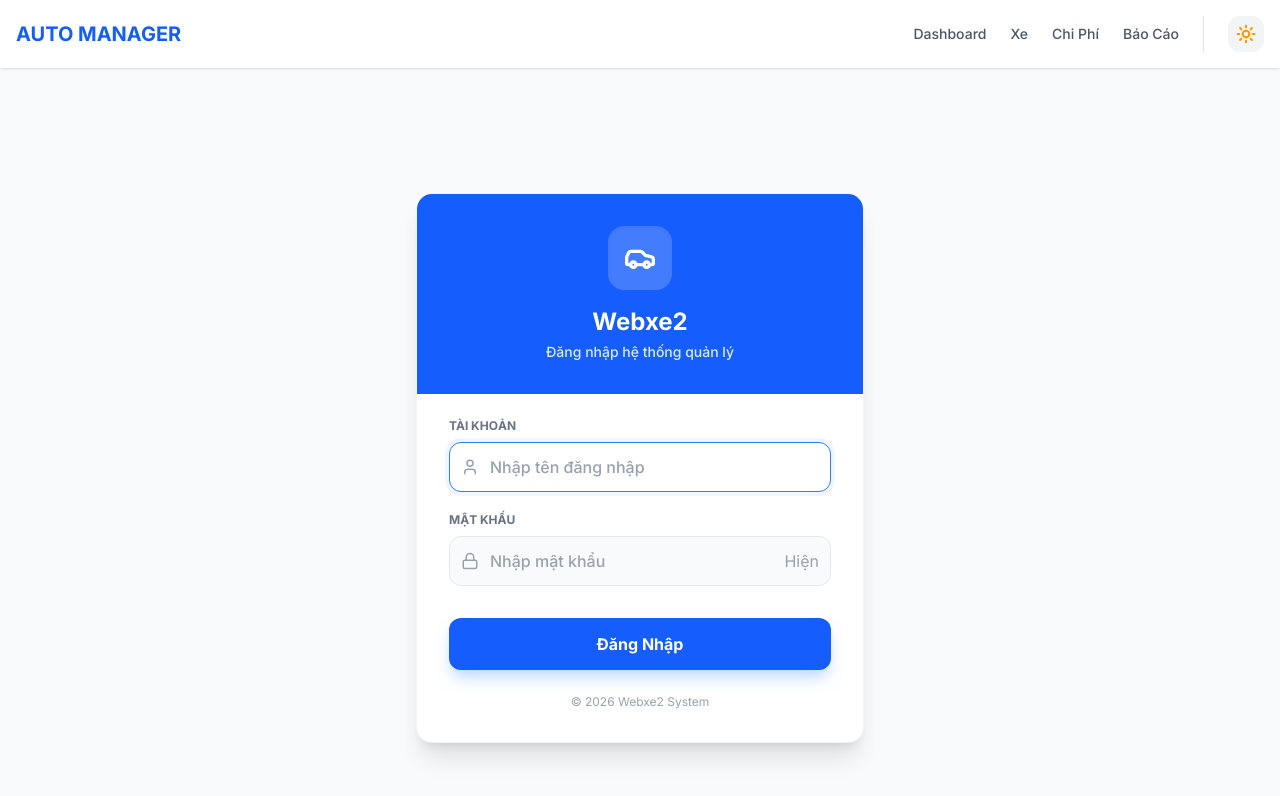
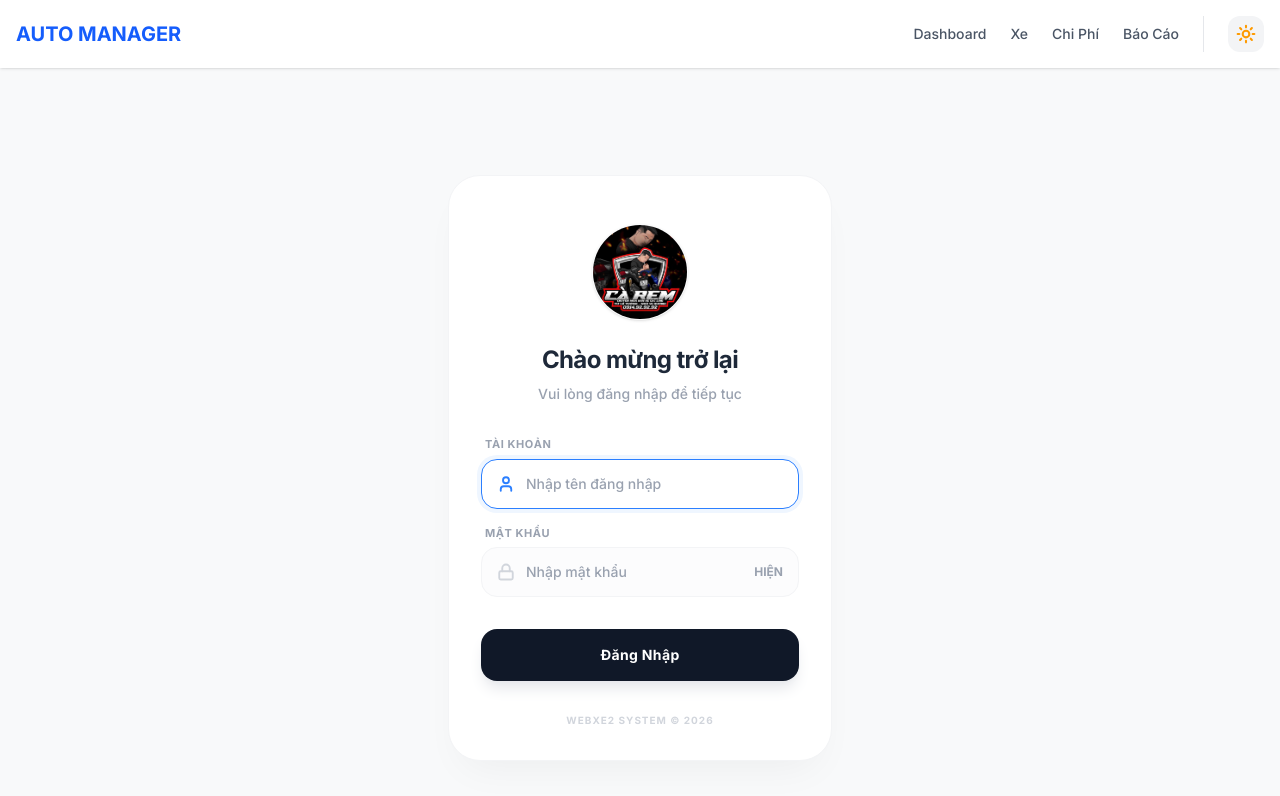
Before and after one commit to macxuanhoa/carem, a Next.js app: page /login in a window 1280 px wide. Shown: the top 796 px of the page. Built offline with nearby package versions, Linux system fonts and the light colour scheme.

Commit message:
UI Update: Redesign Login Page (Light Theme & Logo)

```diff
--- a/app/login/page.tsx
+++ b/app/login/page.tsx
@@ -2,8 +2,9 @@
 
 import { useActionState, useState } from 'react';
 import { authenticate } from '@/app/lib/actions';
-import { Car, Lock, User, Loader2, AlertCircle } from 'lucide-react';
+import { Lock, User, Loader2, AlertCircle } from 'lucide-react';
 import { motion } from 'framer-motion';
+import Image from 'next/image';
 
 export default function LoginPage() {
   const [errorMessage, formAction, isPending] = useActionState(
@@ -13,32 +14,38 @@ export default function LoginPage() {
   const [showPassword, setShowPassword] = useState(false);
 
   return (
-    <div className="flex min-h-screen items-center justify-center bg-gray-50 dark:bg-gray-950 px-4 font-sans">
+    <div className="flex min-h-screen items-center justify-center bg-[#F8F9FA] px-4 font-sans">
 
       <motion.div
         initial={{ opacity: 0, y: 10 }}
         animate={{ opacity: 1, y: 0 }}
-        transition={{ duration: 0.4 }}
-        className="w-full max-w-md bg-white dark:bg-gray-900 rounded-2xl shadow-xl border border-gray-100 dark:border-gray-800 overflow-hidden"
+        transition={{ duration: 0.5 }}
+        className="w-full max-w-sm bg-white rounded-[32px] shadow-[0_20px_40px_-15px_rgba(0,0,0,0.05)] border border-gray-100 p-8"
       >
           {/* Header */}
-          <div className="bg-blue-600 p-8 text-center">
-             <div className="w-16 h-16 bg-white/20 rounded-2xl flex items-center justify-center mx-auto mb-4 backdrop-blur-sm shadow-inner">
-                <Car className="text-white w-8 h-8" strokeWidth={2.5} />
+          <div className="text-center mb-8 pt-4">
+             <div className="w-24 h-24 mx-auto mb-6 relative rounded-full overflow-hidden shadow-sm border border-gray-50">
+                <Image
+                    src="/avtcarem.jpg"
+                    alt="Logo"
+                    fill
+                    className="object-cover"
+                    priority
+                />
              </div>
-             <h1 className="text-2xl font-bold text-white mb-1">Webxe2</h1>
-             <p className="text-blue-100 text-sm font-medium">Đăng nhập hệ thống quản lý</p>
+             <h1 className="text-2xl font-bold text-gray-800 mb-2 tracking-tight">Chào mừng trở lại</h1>
+             <p className="text-gray-400 text-sm font-medium">Vui lòng đăng nhập để tiếp tục</p>
           </div>
 
           {/* Form */}
-          <form action={formAction} className="p-8 pt-6">
-            <div className="space-y-5">
+          <form action={formAction}>
+            <div className="space-y-4">
 
-              <div>
-                <label className="block text-xs font-bold text-gray-500 dark:text-gray-400 uppercase mb-2">Tài khoản</label>
-                <div className="relative">
-                    <div className="absolute inset-y-0 left-0 pl-3 flex items-center pointer-events-none text-gray-400">
-                        <User size={18} />
+              <div className="space-y-1.5">
+                <label className="block text-[11px] font-bold text-gray-400 uppercase tracking-wider ml-1">Tài khoản</label>
+                <div className="relative group">
+                    <div className="absolute inset-y-0 left-0 pl-4 flex items-center pointer-events-none text-gray-300 group-focus-within:text-blue-500 transition-colors">
+                        <User size={18} strokeWidth={2.5} />
                     </div>
                     <input
                         id="username"
@@ -47,16 +54,16 @@ export default function LoginPage() {
                         required
                         autoFocus
                         placeholder="Nhập tên đăng nhập"
-                        className="w-full pl-10 pr-4 py-3 rounded-xl border border-gray-200 dark:border-gray-700 bg-gray-50 dark:bg-gray-800 text-gray-900 dark:text-white placeholder-gray-400 focus:border-blue-500 focus:bg-white dark:focus:bg-gray-900 focus:ring-4 focus:ring-blue-50 dark:focus:ring-blue-900/20 transition-all outline-none font-medium"
+                        className="w-full pl-11 pr-4 py-3.5 rounded-2xl border border-gray-100 bg-gray-50/50 text-gray-800 placeholder-gray-400 focus:border-blue-500 focus:bg-white focus:ring-4 focus:ring-blue-50 transition-all outline-none font-medium text-sm"
                     />
                 </div>
               </div>
 
-              <div>
-                <label className="block text-xs font-bold text-gray-500 dark:text-gray-400 uppercase mb-2">Mật khẩu</label>
-                <div className="relative">
-                    <div className="absolute inset-y-0 left-0 pl-3 flex items-center pointer-events-none text-gray-400">
-                        <Lock size={18} />
+              <div className="space-y-1.5">
+                <label className="block text-[11px] font-bold text-gray-400 uppercase tracking-wider ml-1">Mật khẩu</label>
+                <div className="relative group">
+                    <div className="absolute inset-y-0 left-0 pl-4 flex items-center pointer-events-none text-gray-300 group-focus-within:text-blue-500 transition-colors">
+                        <Lock size={18} strokeWidth={2.5} />
                     </div>
                     <input
                         id="password"
@@ -64,22 +71,22 @@ export default function LoginPage() {
                         type={showPassword ? "text" : "password"}
                         required
                         placeholder="Nhập mật khẩu"
-                        className="w-full pl-10 pr-10 py-3 rounded-xl border border-gray-200 dark:border-gray-700 bg-gray-50 dark:bg-gray-800 text-gray-900 dark:text-white placeholder-gray-400 focus:border-blue-500 focus:bg-white dark:focus:bg-gray-900 focus:ring-4 focus:ring-blue-50 dark:focus:ring-blue-900/20 transition-all outline-none font-medium"
+                        className="w-full pl-11 pr-11 py-3.5 rounded-2xl border border-gray-100 bg-gray-50/50 text-gray-800 placeholder-gray-400 focus:border-blue-500 focus:bg-white focus:ring-4 focus:ring-blue-50 transition-all outline-none font-medium text-sm"
                     />
                     <button
                         type="button"
                         onClick={() => setShowPassword(!showPassword)}
-                        className="absolute inset-y-0 right-0 pr-3 flex items-center text-gray-400 hover:text-gray-600 dark:hover:text-gray-300 transition-colors cursor-pointer"
+                        className="absolute inset-y-0 right-0 pr-4 flex items-center text-gray-400 hover:text-gray-600 transition-colors cursor-pointer text-xs font-bold"
                     >
-                        {showPassword ? "Ẩn" : "Hiện"}
+                        {showPassword ? "ẨN" : "HIỆN"}
                     </button>
                 </div>
               </div>
             </div>
 
             {errorMessage && (
-              <div className="mt-6 p-3 rounded-lg bg-red-50 dark:bg-red-900/20 border border-red-100 dark:border-red-900/30 flex items-center gap-2 text-sm text-red-600 dark:text-red-400 font-medium animate-in fade-in slide-in-from-top-2">
-                <AlertCircle size={16} className="shrink-0" />
+              <div className="mt-5 p-3 rounded-xl bg-red-50 border border-red-100 flex items-center gap-3 text-sm text-red-600 font-medium animate-in fade-in slide-in-from-top-2">
+                <div className="w-1.5 h-1.5 rounded-full bg-red-500 shrink-0"></div>
                 {errorMessage}
               </div>
             )}
@@ -87,21 +94,21 @@ export default function LoginPage() {
             <button
               type="submit"
               disabled={isPending}
-              className="w-full mt-8 bg-blue-600 hover:bg-blue-700 text-white font-bold py-3.5 rounded-xl shadow-lg shadow-blue-200 dark:shadow-blue-900/30 transition-all active:scale-[0.98] disabled:opacity-70 disabled:cursor-not-allowed flex items-center justify-center"
+              className="w-full mt-8 bg-gray-900 hover:bg-black text-white font-bold py-4 rounded-2xl shadow-lg shadow-gray-200 transition-all active:scale-[0.98] disabled:opacity-70 disabled:cursor-not-allowed flex items-center justify-center text-sm tracking-wide"
             >
               {isPending ? (
                   <>
-                    <Loader2 size={20} className="animate-spin mr-2" />
-                    Đang đăng nhập...
+                    <Loader2 size={18} className="animate-spin mr-2" />
+                    Đang xử lý...
                   </>
               ) : (
                   "Đăng Nhập"
               )}
             </button>
 
-            <div className="mt-6 text-center">
-                <p className="text-xs text-gray-400">
-                    &copy; 2026 Webxe2 System
+            <div className="mt-8 text-center">
+                <p className="text-[10px] text-gray-300 font-bold uppercase tracking-widest">
+                    Webxe2 System &copy; 2026
                 </p>
             </div>
           </form>
```
